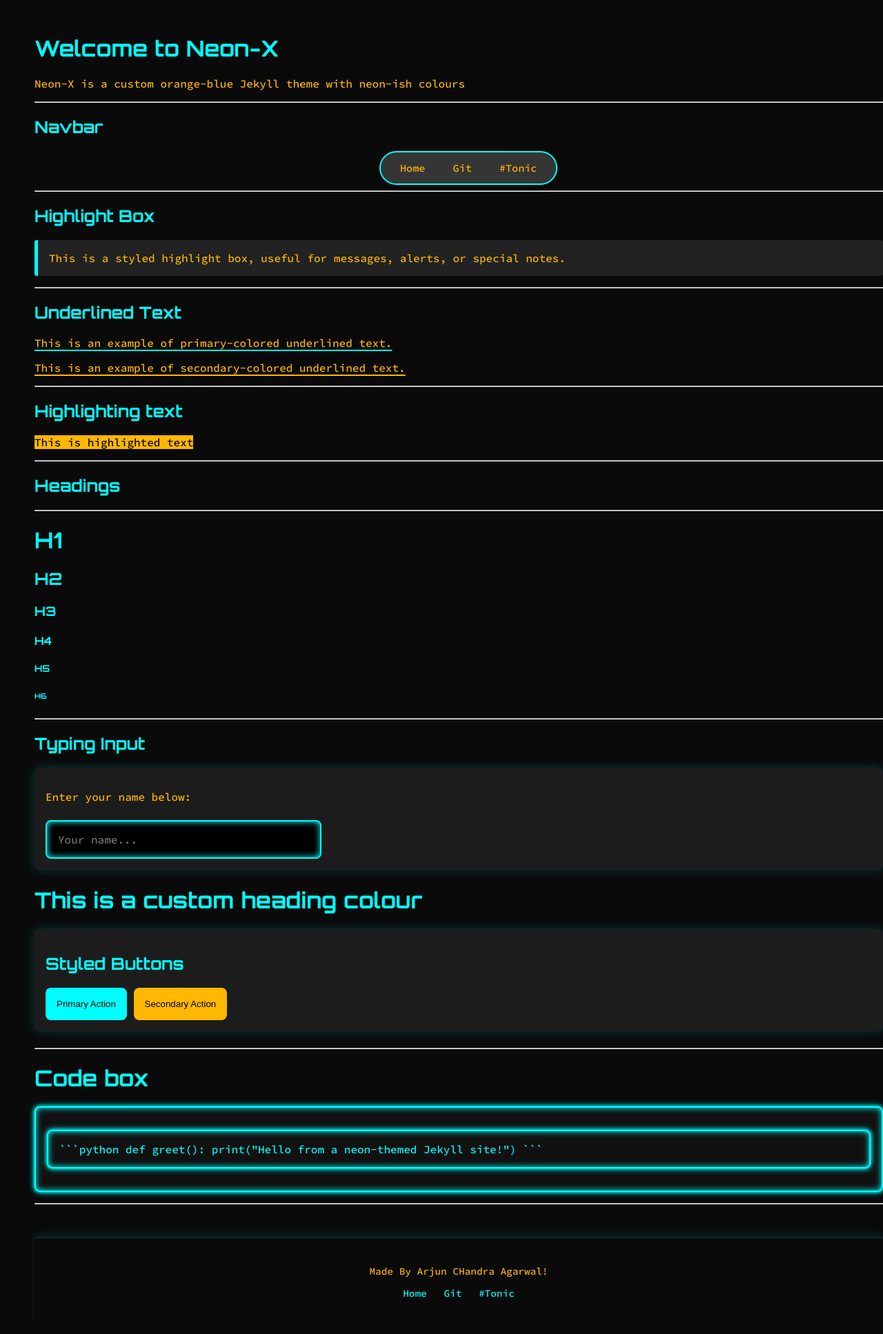
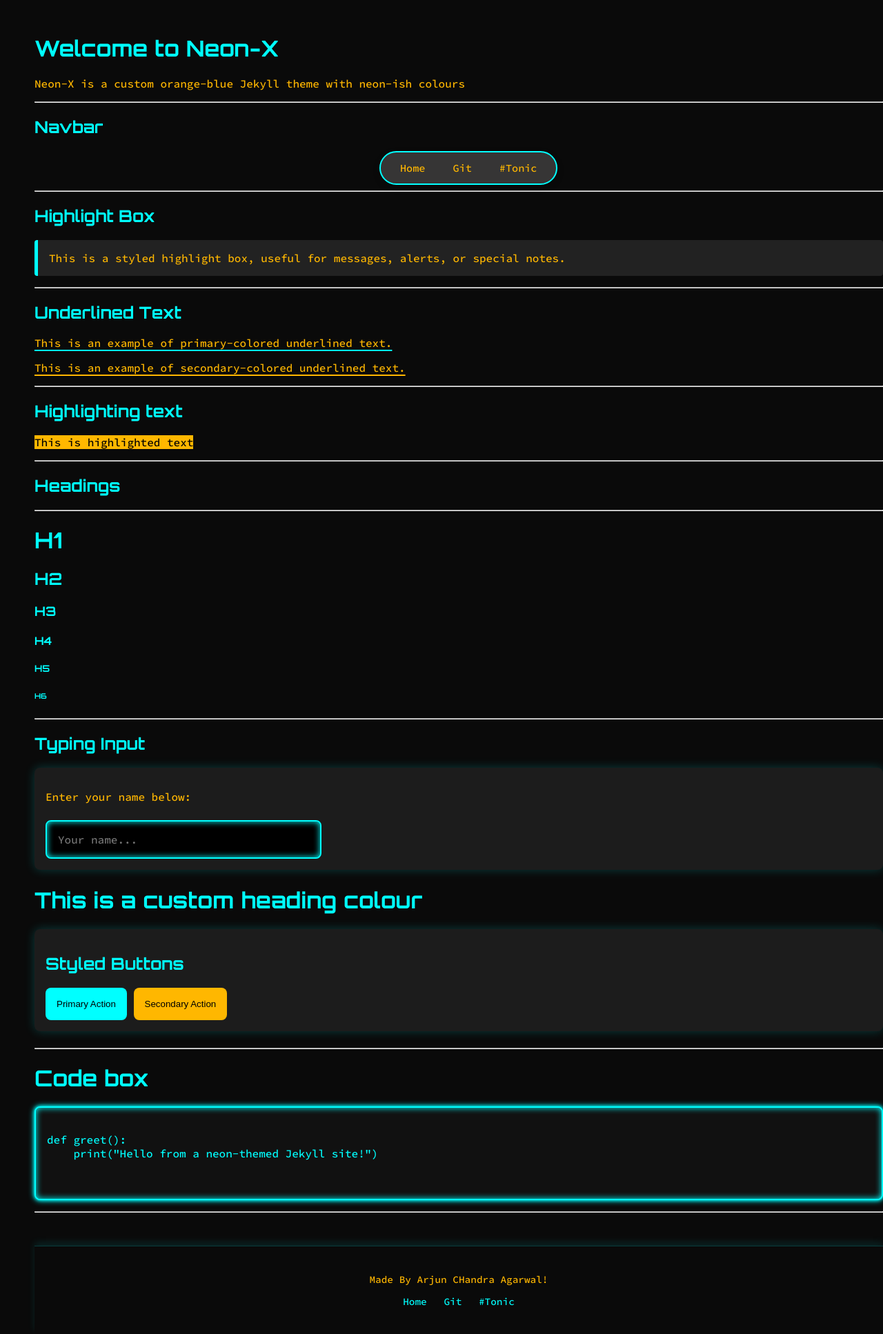
Before and after one commit to v659/jekyll_theme-new-v659, a Jekyll site: the page built from index.md, in a window 1280 px wide. Shown: the whole page at 69% size. Built offline with Jekyll 4.4.1, drawn with Linux system fonts in a browser that asks for light colours.

Commit message:
make code typable

````diff
--- a/_sass/base.scss
+++ b/_sass/base.scss
@@ -125,6 +125,47 @@ p, li, label, input, button, span, div {
 
 // Code Box Styling
 .code-box {
+  background: #0d0d0d;
+  border: 2px solid $primary-color;
+  padding: 1rem;
+  font-family: 'Source Code Pro', monospace;
+  color: $primary-color;
+  border-radius: 0.5rem;
+  overflow-x: auto;
+  margin: 1rem 0;
+  line-height: 1.6;
+
+  box-shadow:
+    0 0 6px $primary-color,
+    0 0 12px $primary-color,
+    inset 0 0 8px $primary-color;
+
+  code {
+    font-family: inherit;
+    background: transparent;
+    color: inherit;
+  }
+}
+
+// Apply the same styling to Rouge-highlighted code blocks
+.highlight {
+  @extend .code-box;
+}
+
+// Optional: Better syntax coloring for readability
+.highlight .k  { color: #ff00ff; }  // keyword
+.highlight .nf { color: #00ffcc; }  // function name
+.highlight .nb { color: #ffb700; }  // built-in name
+.highlight .s  { color: #ff73fa; }  // string
+.highlight .c  { color: #777777; }  // comment
+.highlight .p  { color: $primary-color; } // punctuation
+
+.highlight code {
+  font-family: 'Source Code Pro', monospace;
+  color: inherit;
+}
+
+.editable-code {
   background: #111;
   border: 2px solid $primary-color;
   padding: 1rem;
@@ -133,27 +174,12 @@ p, li, label, input, button, span, div {
   border-radius: 0.5rem;
   overflow-x: auto;
   margin: 1rem 0;
+  white-space: pre;
   box-shadow:
     0 0 5px $primary-color,
     0 0 10px $primary-color,
     inset 0 0 10px $primary-color;
-
-  code {
-    font-family: 'Source Code Pro', monospace;
-    color: inherit;
-    background: transparent;
-  }
+  outline: none;
+  min-height: 100px;
+  caret-color: $secondary-color;
 }
-
-.highlight {
-  @extend .code-box;
-}
-
-.highlight .k { color: #ffb700; } // keywords
-.highlight .s { color: #00ffff; } // strings
-.highlight .c { color: #777; }    // comments
-
-.highlight code {
-  font-family: 'Source Code Pro', monospace;
-  color: $primary-color;
-}
--- a/index.md
+++ b/index.md
@@ -70,11 +70,11 @@ Neon-X is a custom orange-blue Jekyll theme with neon-ish colours
 
 # Code box
 
-<div class="language-python highlighter-rouge">
-  <div class="highlight">
-    <pre class="highlight">```python def greet(): print("Hello from a neon-themed Jekyll site!") ```</pre>
-  </div>
+<div class="editable-code" contenteditable="true" spellcheck="false">
+def greet():
+    print("Hello from a neon-themed Jekyll site!")
 </div>
 
 
+
 ---
````
